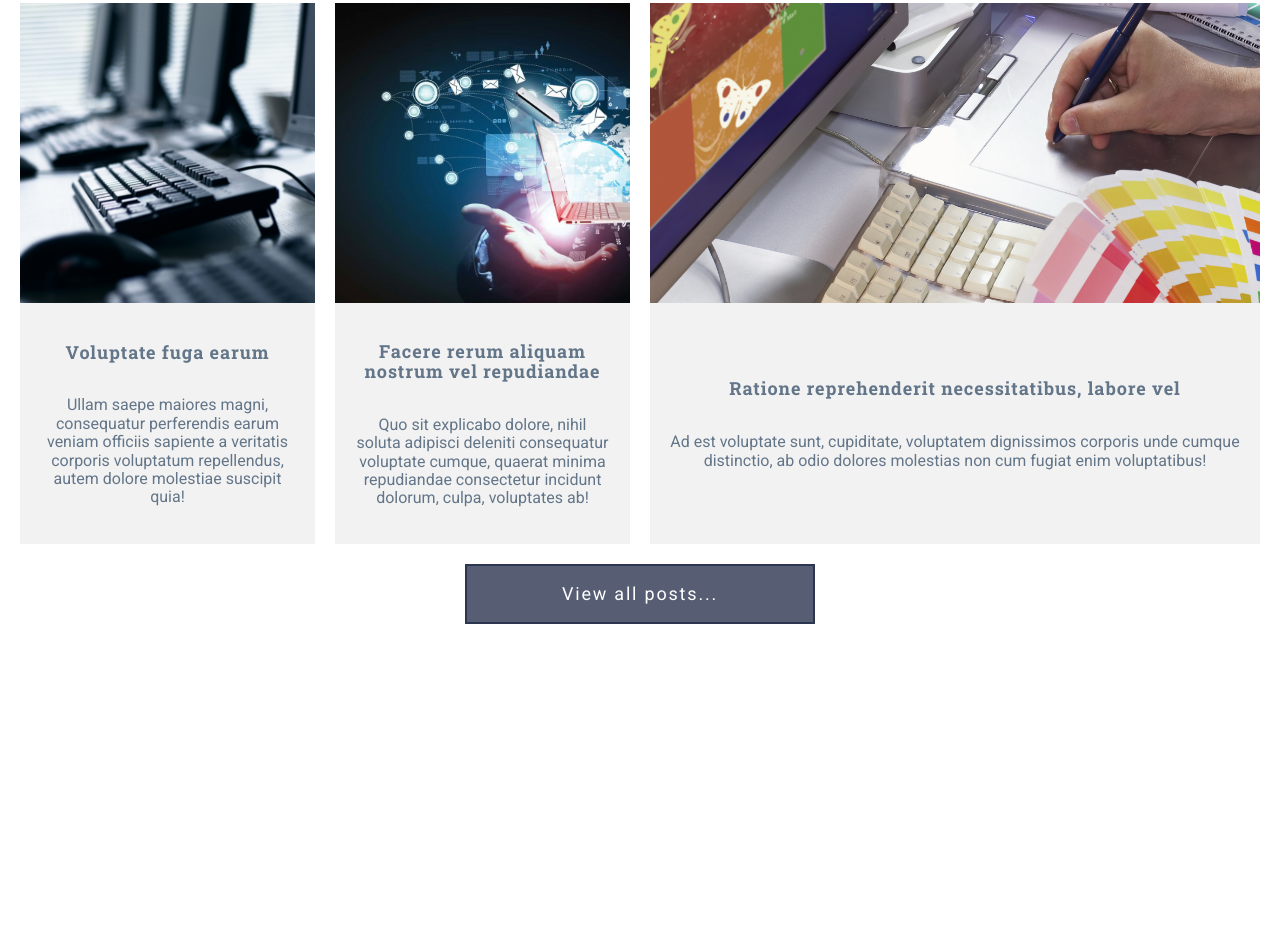
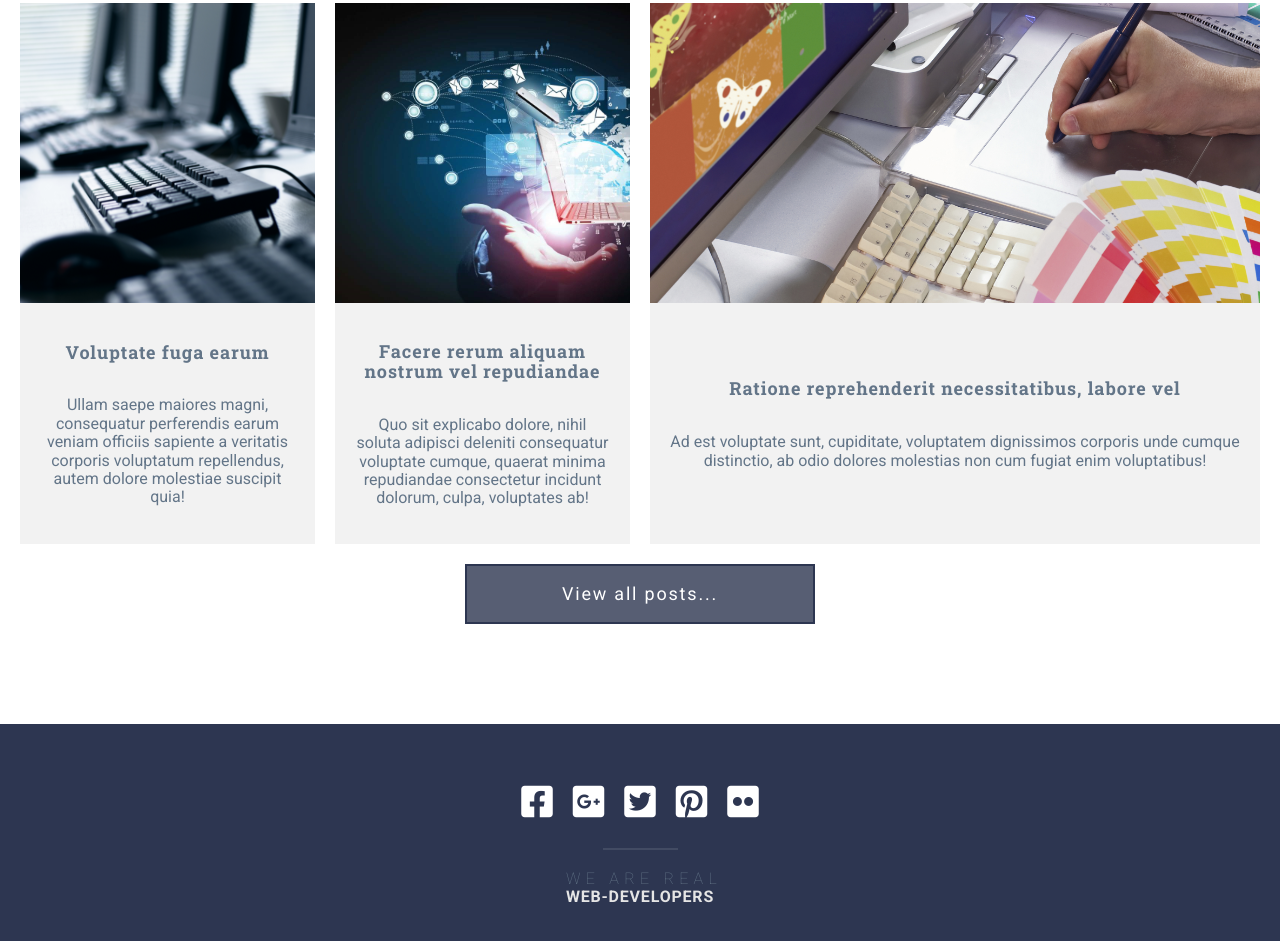
Before and after one commit to Rostyslav-Skuratov/grid-template, a website: page index.html in a window 1280 px wide. Shown: the part 3306-4247 px from the top of the page. Before the commit the page ends 4030 px from the top, so only its background shows below. Drawn offline with Linux system fonts and the light colour scheme.

Commit message:
закончил черновой вариант сайта

```diff
--- a/assets/scss/components/footer/_footer.scss
+++ b/assets/scss/components/footer/_footer.scss
@@ -1,2 +1,53 @@
 @use "../../presets" as *;
 @use "../../mixins" as *;
+
+.footer {
+  background-color: $color-primary;
+  padding: 50px $gap 70px;
+  text-align: center;
+
+  &__container {
+    @extend %container;
+  }
+
+  &__social {
+    position: relative;
+    display: flex;
+    justify-content: center;
+    margin-bottom: $gap-x2;
+
+    .fab {
+      font-size: 36px;
+    }
+
+    &--link {
+      display: block;
+      padding: $gap-sm;
+      transition: color 0.5s;
+    }
+
+    &::after {
+      position: absolute;
+      bottom: -20px;
+      left: calc(50% - 37.5px);
+      width: 75px;
+      height: 2px;
+      content: "";
+      background-color: rgba($color: $color-light, $alpha: 0.1);
+    }
+  }
+
+  &__copy span {
+    &:nth-of-type(1) {
+      margin-right: -0.5em;
+      letter-spacing: 0.33em;
+      font-weight: 100;
+    }
+
+    &:nth-of-type(2) {
+      letter-spacing: 0.05em;
+      color: #e5e5e5;
+      font-weight: 700;
+    }
+  }
+}
--- a/assets/scss/components/sections/posts/post-item.scss
+++ b/assets/scss/components/sections/posts/post-item.scss
@@ -14,14 +14,10 @@
 
   &__image {
     display: flex;
-    overflow: hidden;
     align-content: center;
     justify-content: center;
-
-    img {
-      width: 100%;
-      object-fit: cover;
-    }
+    transition: transform 0.5s;
+    overflow: hidden;
   }
 
   &__caption {
@@ -38,6 +34,17 @@
     &--txt {
       transition: color 0.5s;
       text-align: center;
+    }
+  }
+
+  &:hover,
+  &:focus {
+    .post-item__image {
+      transform: scale(1.1);
+    }
+
+    .post-item__link {
+      color: black;
     }
   }
 
--- a/index.html
+++ b/index.html
@@ -283,12 +283,20 @@
 
   <footer class="footer">
     <div class="footer__container">
-      <div class="footer__social"></div>
-      <div class="footer__copy"></div>
+      <div class="footer__social">
+        <a class="footer__social--link" href="#"><i class="fab fa-facebook-square"></i></a>
+        <a class="footer__social--link" href="#"><i class="fab fa-google-plus-square"></i></a>
+        <a class="footer__social--link" href="#"><i class="fab fa-twitter-square"></i></a>
+        <a class="footer__social--link" href="#"><i class="fab fa-pinterest-square"></i></a>
+        <a class="footer__social--link" href="#"><i class="fab fa-flickr"></i></a>
+      </div>
+      <div class="footer__copy">
+        <span>WE ARE REAL</span><br>
+        <span>WEB-DEVELOPERS</span>
+      </div>
     </div>
   </footer>
 
-  <footer class="footer"></footer>
   <!-- Подключаем библиотеку jquery, необходимую для работы нашего основного скрипта -->
   <script src="libs/jquery/dist/jquery.min.js"></script>
   <!-- Подключаем наш основной скрипт, с которым будем работать -->
```
Also changed, not shown: assets/css/style.css.
